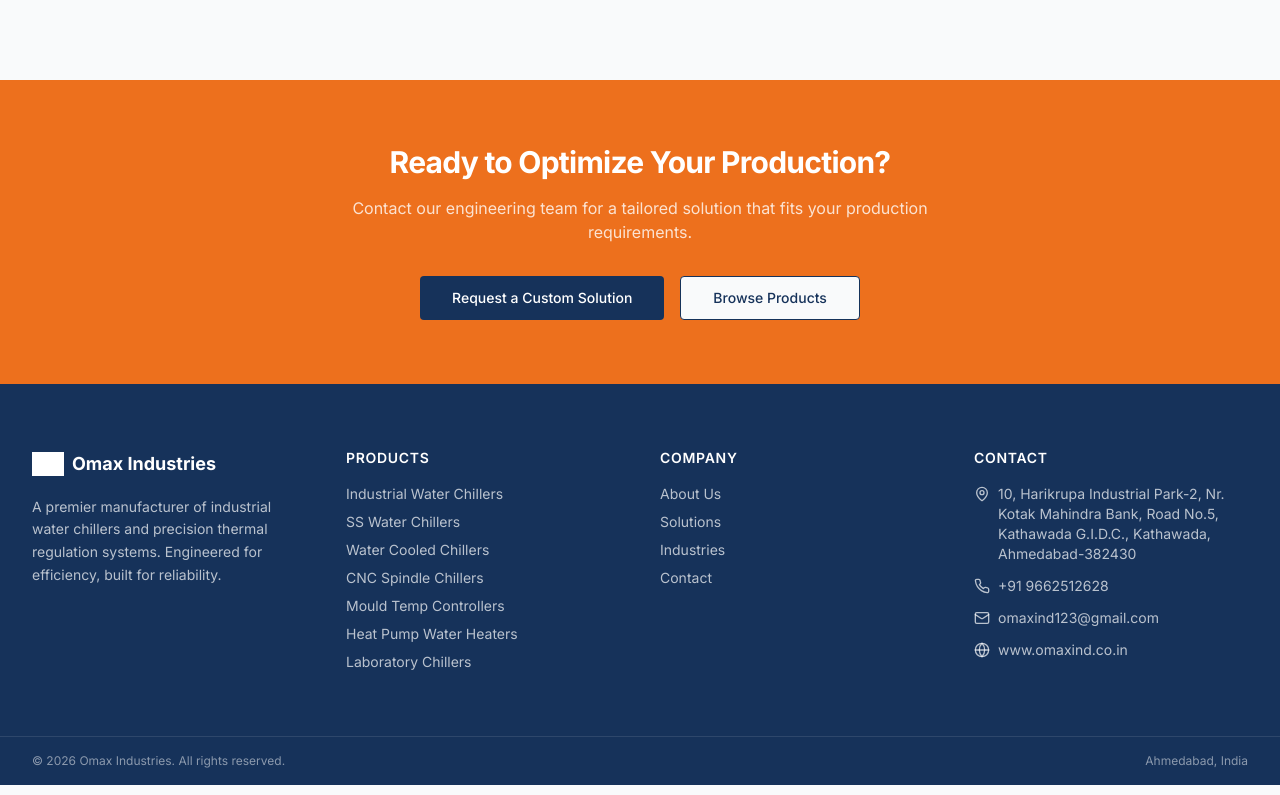
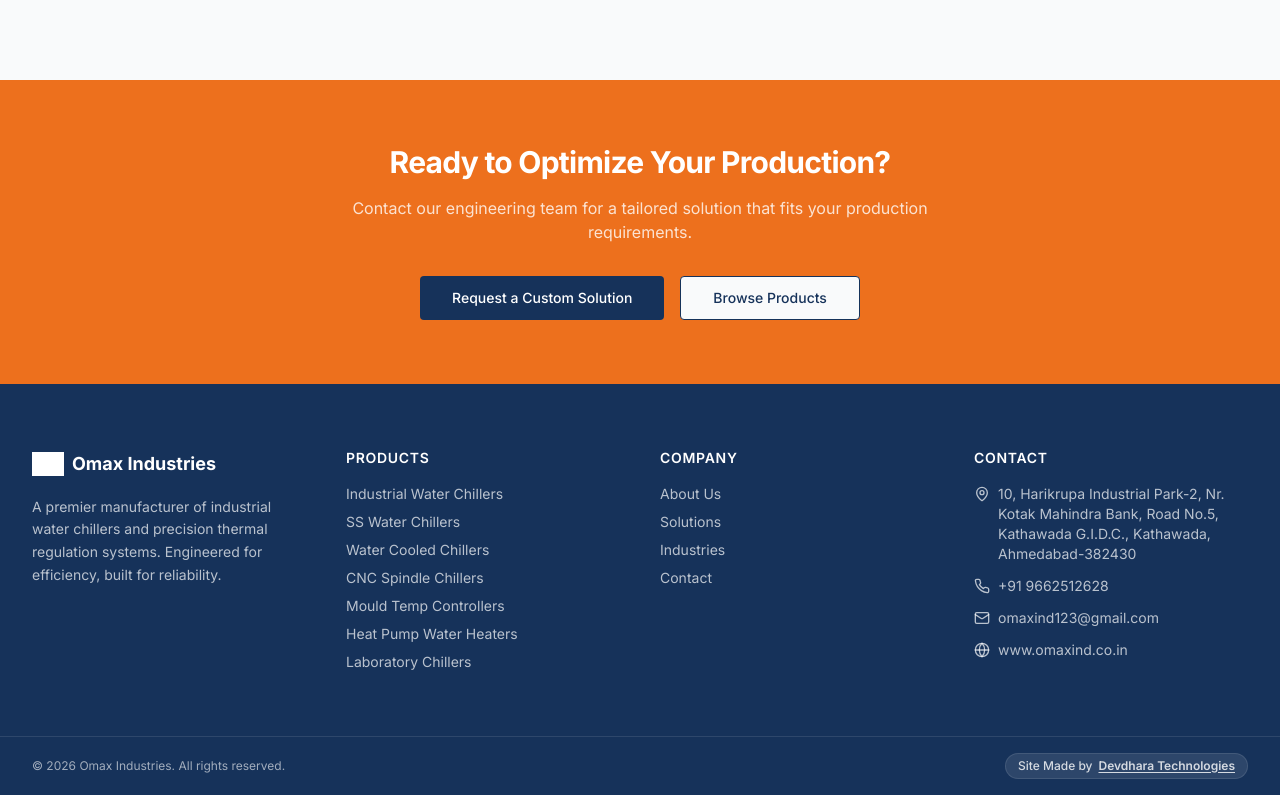
Before and after one commit to Dev2139/OmaxInd, a React (Vite) app: page / in a window 1280 px wide. Shown: the part 6846-7641 px from the top of the page. Built offline with nearby package versions, Linux system fonts and the light colour scheme; grey boxes are pictures that could not be loaded.

Commit message:
added a label to makers of the site

```diff
--- a/src/components/Footer.tsx
+++ b/src/components/Footer.tsx
@@ -71,9 +71,18 @@
       </div>
     </div>
     <div className="border-t border-primary-foreground/10">
-      <div className="container py-4 flex flex-col sm:flex-row items-center justify-between text-xs text-primary-foreground/50">
+      <div className="container py-4 flex flex-col sm:flex-row items-center justify-between text-xs text-primary-foreground/60 gap-3">
         <span>© {new Date().getFullYear()} Omax Industries. All rights reserved.</span>
-        <span>Ahmedabad, India</span>
+        <a
+          href="https://devdhar.in"
+          target="_blank"
+          rel="noopener noreferrer"
+          title="Designed & Developed by Devdhara Technologies"
+          className="inline-flex items-center gap-1.5 px-3 py-1 rounded-full bg-primary-foreground/10 hover:bg-accent hover:text-accent-foreground text-primary-foreground/80 transition-all text-xs font-medium border border-primary-foreground/10"
+        >
+          <span>Site Made by</span>
+          <span className="font-semibold underline underline-offset-2">Devdhara Technologies</span>
+        </a>
       </div>
     </div>
   </footer>
```
